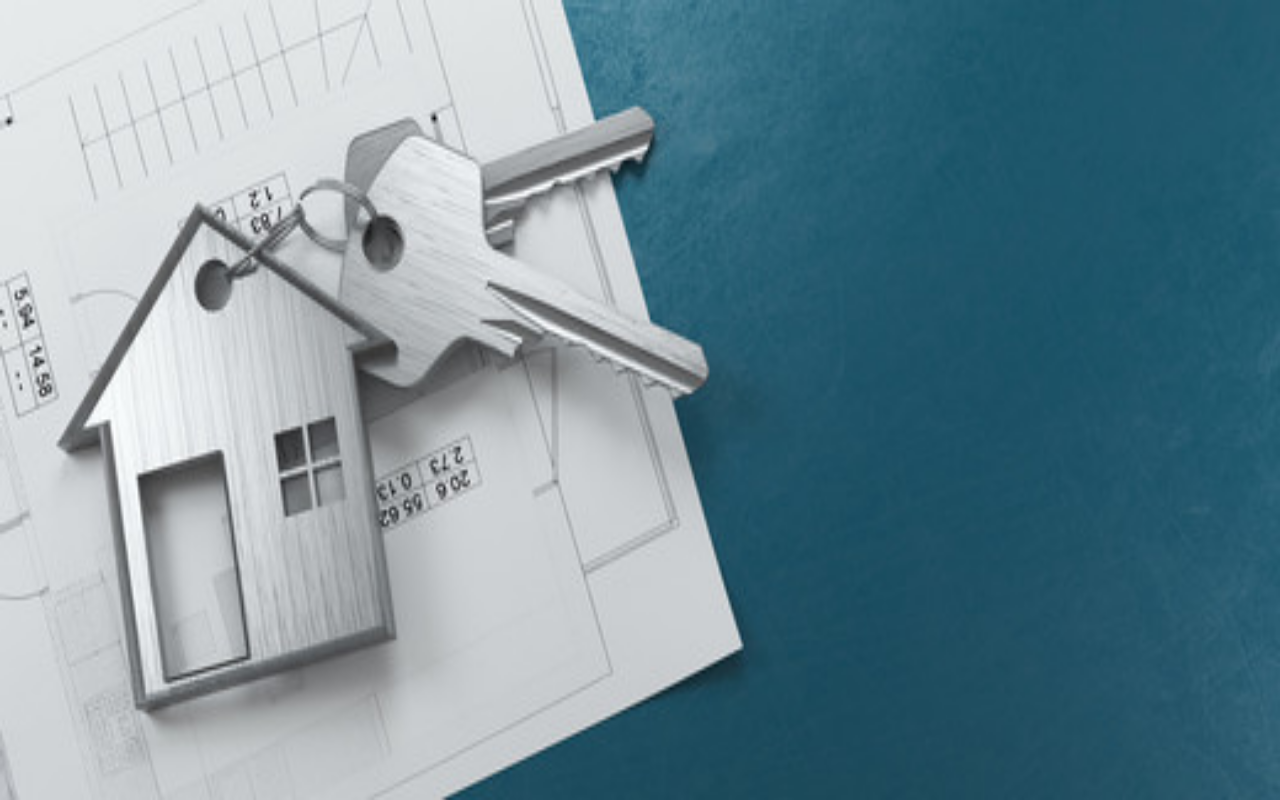
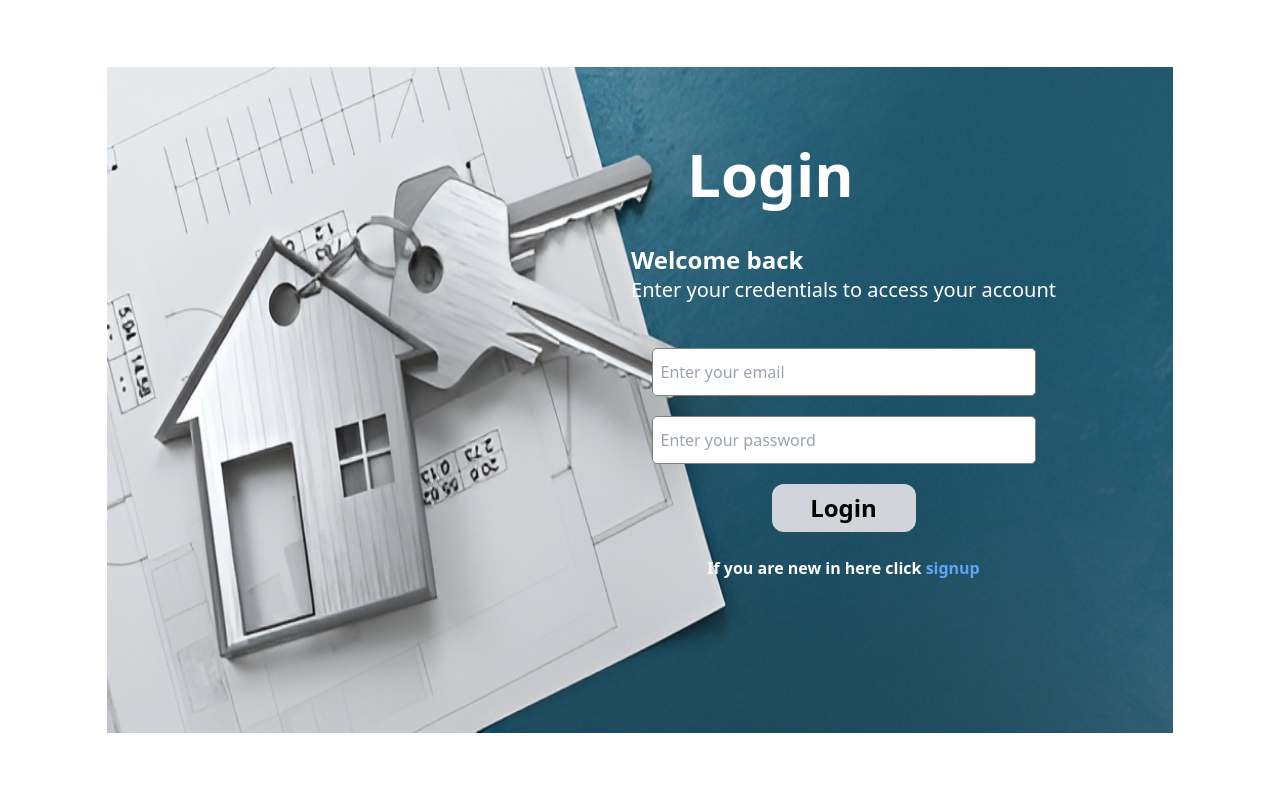
Before and after one commit to thasleemudheen/brickandmortar-frontend, a React (Vite) app: page /login in a window 1280 px wide. Before the commit this address had no page. Built offline with nearby package versions, Linux system fonts and the light colour scheme.

Commit message:
login page

```diff
--- a/package.json
+++ b/package.json
@@ -26,6 +26,7 @@
     "formik": "^2.4.6",
     "input-otp": "^1.2.4",
     "js-cookie": "^3.0.5",
+    "jwt-decode": "^4.0.0",
     "lucide-react": "^0.436.0",
     "react": "^18.3.1",
     "react-dom": "^18.3.1",
--- /dev/null
+++ b/src/components/AuthCheck/ProtectUserRoutes.jsx
@@ -0,0 +1,22 @@
+import React from 'react'
+import { Navigate,Outlet } from 'react-router-dom';
+import { jwtDecode } from 'jwt-decode';
+    const isAuthenticated = () => {
+        const token = localStorage.getItem('accessToken');
+        if(!token){
+            return false
+        }
+        const decoded = jwtDecode(token);
+        const currentTime = Date.now() / 1000;
+        return decoded.exp > currentTime;
+    };
+
+    // Wrapper to protect multiple routes
+    const UserProtectedRoutes = () => {
+        if (!isAuthenticated()) {
+            return <Navigate to="/login" />;
+        }
+
+        return <Outlet />;
+    };
+export default UserProtectedRoutes
--- a/src/components/routes/userRoute/UserRoute.jsx
+++ b/src/components/routes/userRoute/UserRoute.jsx
@@ -1,3 +1,4 @@
+import UserProtectedRoutes from '@/components/AuthCheck/ProtectUserRoutes'
 import UserHomePage from '@/pages/userPage/UserHomePage'
 import UserLoginPage from '@/pages/userPage/UserLoginPage'
 import UserSignupPage from '@/pages/userPage/UserSignupPage'
@@ -10,7 +11,9 @@ export default function UserRoute() {
         <Routes>
             <Route path='/signup' element={<UserSignupPage/>}/>
             <Route path='/login' element={<UserLoginPage/>}/>
+            <Route element={<UserProtectedRoutes/>}>
             <Route path='/' element={<UserHomePage/>}/>
+            </Route>
         </Routes>
       </Router>
     </div>
--- a/src/pages/userPage/UserLoginPage.jsx
+++ b/src/pages/userPage/UserLoginPage.jsx
@@ -1,10 +1,85 @@
-import React from 'react'
+import React from 'react';
+import { Formik, Form, Field, ErrorMessage } from 'formik';
+import { Link, useNavigate } from 'react-router-dom';
+import UserLogin from '@/services/user/UserLogin';
+export default function UserLoginPage() {
+  const navigate=useNavigate()
+  return (
+    <div className="w-full h-screen flex justify-center items-center relative ">
+      <img className="  w-5/6 h-5/6" src="src/assets/loginpage.jpg" alt="" />
+      <div className="absolute right-56 top-36">
+        <h1 className="text-6xl font-extrabold mb-10 ml-14 text-white">Login</h1>
+        <h3 className='font-bold text-2xl text-white'>Welcome back</h3>
+        <h3 className='text-xl font-medium mb-11 text-white'>Enter your credentials to access your account</h3>
+        <div className=''>
+        <Formik
+          initialValues={{ email: '', password: '' }}
+          validate={values => {
+            const errors = {};
+            if (!values.email) {
+              errors.email = 'Email is required';
+            } else if (!/^[A-Z0-9._%+-]+@[A-Z0-9.-]+\.[A-Z]{2,}$/i.test(values.email)) {
+              errors.email = 'Invalid email address';
+            }
+            if (!values.password) {
+              errors.password = 'Password is required';
+            } else if (!/^[a-zA-Z0-9!@#$%^&*]{6,16}$/.test(values.password)) {
+              errors.password = 'Invalid password';
+            }
+            return errors;
+          }}
+          onSubmit={async (values, { setSubmitting, setFieldError }) => {
+                try {
+                   const response=await UserLogin(values)
+                   console.log(response)
+                   if(response.status===200){
+                       navigate('/')
+                   }
+                } catch (error) {
+                  console.log(error)
+                }
 
-export default function UserLoginPage() {
-  return (
-    <div className='w-full h-screen'>
-        <img className='w-full h-screen' src="src\assets\loginpage.jpg" alt="" />
-      {/* <h1></h1> */}
+            setSubmitting(false);
+          }}
+        >
+          {({ isSubmitting }) => (
+            <Form className='w-full flex flex-col items-center'>
+              <div className='w-96'>
+                <Field
+                  type="email"
+                  name="email"
+                  placeholder="Enter your email"
+                  className='h-12 lg:w-full w-5/6 lg:ml-0 ml-8 border border-gray-300 rounded-md p-2'
+                  style={{ border: 'solid 1px grey', borderRadius: '5px' }}
+                />
+                <ErrorMessage name="email" component="div" className='text-red-500 mt-1' />
+              </div>
+              <div className='mt-5 w-96'>
+                <Field
+                  type="password"
+                  name="password"
+                  placeholder="Enter your password"
+                  className='h-12 lg:w-full w-5/6 lg:ml-0 ml-8 border border-gray-300 rounded-md p-2'
+                  style={{ border: 'solid 1px grey', borderRadius: '5px' }}
+                />
+                <ErrorMessage name="password" component="div" className='text-red-500 mt-1' />
+              </div>
+              <div className='mt-5'>
+                <button
+                  type="submit"
+                  disabled={isSubmitting}
+                  className='h-12 bg-gray-300  w-36 text-2xl font-bold rounded-xl'
+
+                >
+                  Login
+                </button>
+              </div>
+              <h1 className='mt-6 text-white font-semibold text-md'>If you are new in here click <Link className='text-blue-400' to='/signup'>signup</Link> </h1>
+            </Form>
+          )}
+        </Formik>
+        </div>
+      </div>
     </div>
-  )
+  );
 }
--- a/src/pages/vendorPage/VendorSignUpPage.jsx
+++ b/src/pages/vendorPage/VendorSignUpPage.jsx
@@ -5,9 +5,20 @@ import VendorSignup from '../../services/vendor/VendorSignup';
 import { OtpWriter } from '@/components/common/OtpWriter';
 import ShowToast from '@/helpers/ShowToast';
 import { ToastContainer } from 'react-toastify';
+import { useNavigate } from 'react-router-dom';
+import VendorVerifyOtpSignup from '@/services/vendor/VendorVerifyOtpSignup';
 const VendorSignUpPage = () => {
-  const [showModal,setShowModal]=useState(false)
-  const [data,setData]=useState(null)
+  const [showModal, setShowModal] = useState(false);
+  const [data, setData] = useState(null);
+  const navigate = useNavigate();
+
+  const handleOtpVerification = async (otp, data) => {
+    const response = await VendorVerifyOtpSignup({ otp, data });
+    if (response.status === 200) {
+      navigate('/vendor/login');
+    }
+    return response;
+  };
   return (
     <div className="flex items-center justify-center h-screen bg-gray-100">
       <div className='w-full lg:w-1/3 md:w-3/4 shadow-2xl '>
@@ -151,7 +162,7 @@ const VendorSignUpPage = () => {
             </Form>
           )}
         </Formik>
-        {showModal&&<OtpWriter data={data} />}
+        {showModal && <OtpWriter data={data} handleOtpVerification={handleOtpVerification} />}
 
       </div>
     </div>
--- /dev/null
+++ b/src/services/user/UserLogin.jsx
@@ -0,0 +1,21 @@
+import instance from '@/utils/Axios'
+
+export default async function UserLogin(values) {
+     try {
+        const response=await instance.post('/login',values,{
+            withCredentials:true
+        })
+        console.log('respones getting from the requested',response)
+        const accessToken = response.data.accessToken;
+
+        // Store the access token in localStorage
+        localStorage.setItem('accessToken', accessToken);
+
+        // Set the Authorization header for future requests
+        instance.defaults.headers.common['Authorization'] = 'Bearer ' + accessToken;
+        return response
+     } catch (error) {
+      console.log(error)
+      return error.response ? error.response : { status: 500, data: { message: 'An unexpected error occurred' } };
+     }
+}
--- /dev/null
+++ b/src/services/user/UserVerifyOtpForSignup.jsx
@@ -0,0 +1,20 @@
+import instance from '@/utils/Axios'
+import React from 'react'
+
+export default async function UserVerifyOtpForSignup({otp,data}) {
+  try {
+      const response=await instance.post('/verifyOtp' ,{otp,data},{
+        withCredentials:true
+      })
+      const accessToken = response.data.accessToken;
+
+      // Store the access token in localStorage
+      localStorage.setItem('accessToken', accessToken);
+
+      // Set the Authorization header for future requests
+      instance.defaults.headers.common['Authorization'] = 'Bearer ' + accessToken;
+      return response
+  } catch (error) {
+    return error.response ? error.response : { status: 500, data: { message: 'An unexpected error occurred' } };
+  }
+}
--- a/src/utils/Axios.js
+++ b/src/utils/Axios.js
@@ -10,4 +10,44 @@ const instance = axios.create({
 
 });
 
+instance.interceptors.response.use(
+   (response) => {
+       return response; // If response is successful, just return the response
+   },
+   async (error) => {
+       const originalRequest = error.config;
+
+       // Check if the error is due to an expired access token
+       if (error.response && error.response.status === 401 && !originalRequest._retry) {
+           originalRequest._retry = true;
+
+           try {
+            console.log('its comes to the try');
+
+               // Try refreshing the access token
+               const refreshTokenResponse = await instance.post('/refresh',{},{
+                  withCredentials:true
+               });
+               console.log('the refresh token is not get from the respons',refreshTokenResponse)
+               if (refreshTokenResponse.status === 200) {
+                  const newAccessToken = refreshTokenResponse.data.accessToken;
+                  localStorage.setItem('accessToken', newAccessToken); // Store only the access token
+
+                  instance.defaults.headers.common['Authorization'] = `Bearer ${newAccessToken}`;
+
+                  // Retry the original request with the new access token
+                  return instance(originalRequest);
+              }
+           } catch (refreshError) {
+            console.error('Unable to refresh token:', refreshError);
+            alert('unable to refresh tokens')
+            localStorage.removeItem('accessToken');
+            window.location.href = '/login';
+           }
+       }
+
+       return Promise.reject(error);
+   }
+);
+
 export default instance;
```
Also changed, not shown: src/components/common/OtpWriter.jsx (+18 -22 lines), src/pages/userPage/UserSignupPage.jsx (+20 -3 lines), src/assets/loginpage.jpg, 1 other file (tests, documents, lock files or other folders).
